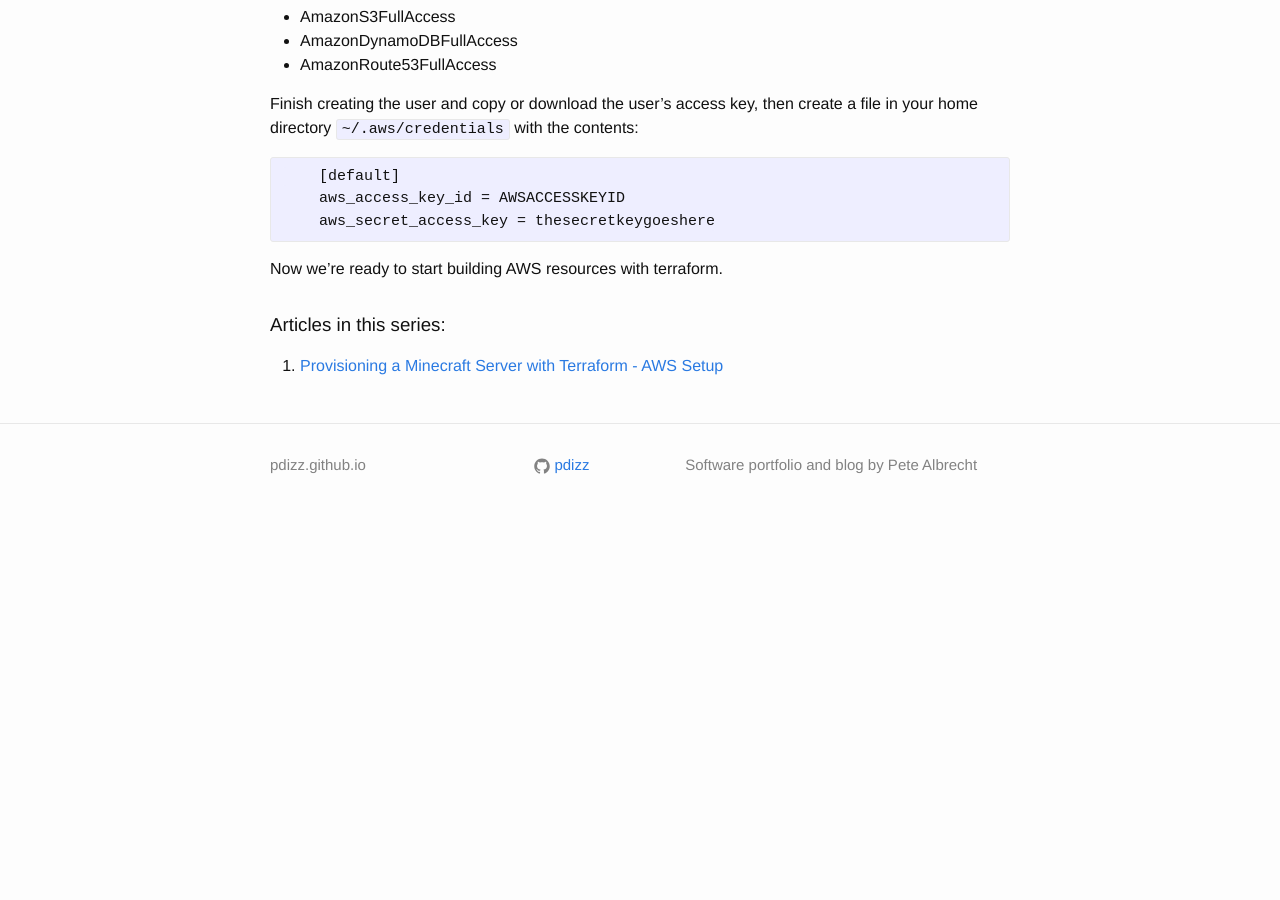
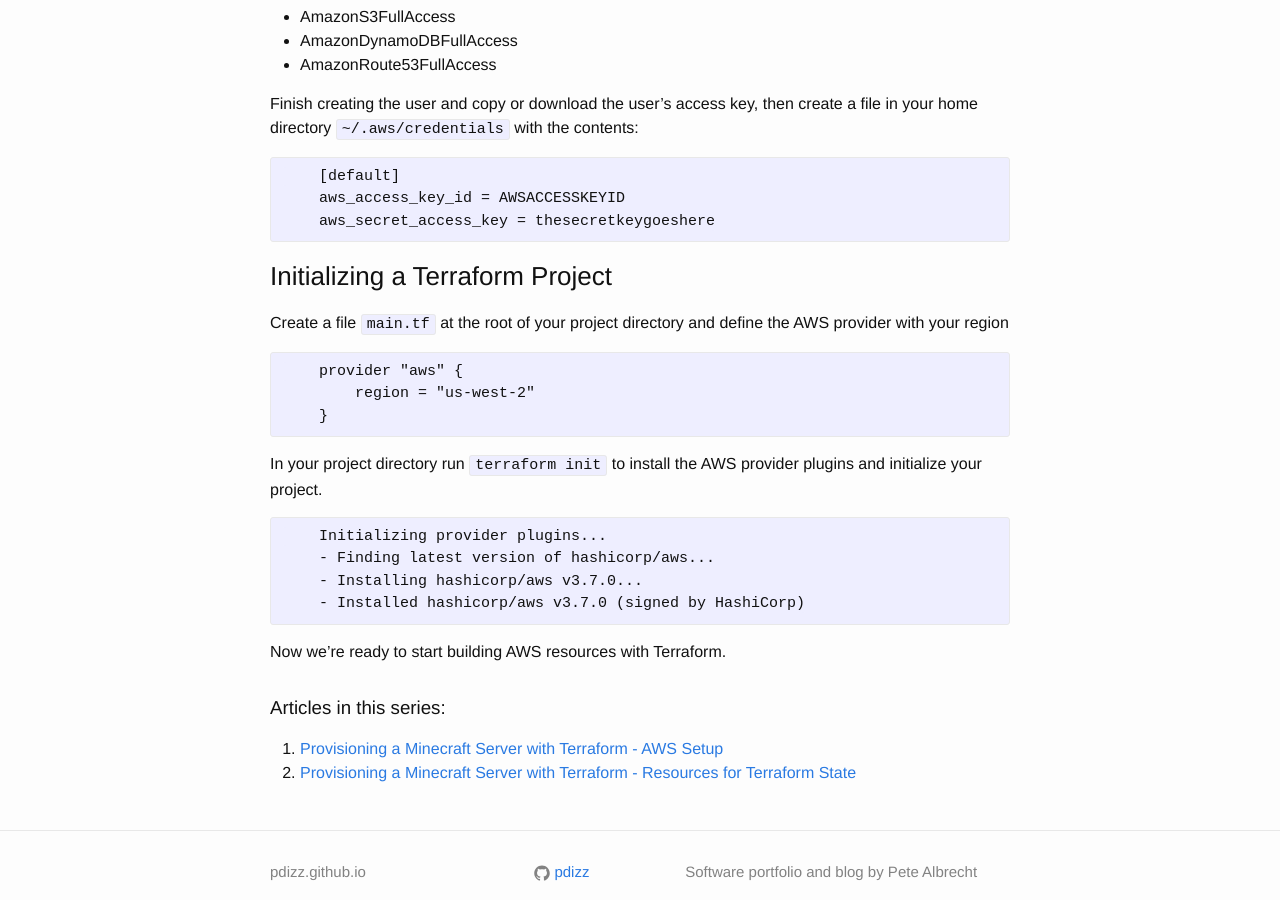
Before and after one commit to pdizz/pdizz.github.io, a Jekyll site: the page built from _posts/2020-09-10-provisioning-a-minecraft-server-with-terraform-01.markdown, in a window 1280 px wide and 900 px high, scrolled down 783 px. Built offline with Jekyll 4.4.1, drawn with Linux system fonts in a browser that asks for light colours; before the commit the page ends 1320 px from its top, so only the background shows below that.

```diff
--- a/_posts/2020-09-10-provisioning-a-minecraft-server-with-terraform-01.markdown
+++ b/_posts/2020-09-10-provisioning-a-minecraft-server-with-terraform-01.markdown
@@ -29,4 +29,23 @@ Finish creating the user and copy or download the user's access key, then create
     aws_secret_access_key = thesecretkeygoeshere
 {% endhighlight %}
 
-Now we're ready to start building AWS resources with terraform.
+### Initializing a Terraform Project
+
+Create a file `main.tf` at the root of your project directory and define the AWS provider with your region
+
+{% highlight text %}
+    provider "aws" {
+        region = "us-west-2"
+    }
+{% endhighlight %}
+
+In your project directory run `terraform init` to install the AWS provider plugins and initialize your project.
+
+{% highlight text %}
+    Initializing provider plugins...
+    - Finding latest version of hashicorp/aws...
+    - Installing hashicorp/aws v3.7.0...
+    - Installed hashicorp/aws v3.7.0 (signed by HashiCorp)
+{% endhighlight %}
+
+Now we're ready to start building AWS resources with Terraform.
```
Also changed, not shown: _posts/2020-09-19-provisioning-a-minecraft-server-with-terraform-02.markdown (added, +84 -0 lines), 1 other file.
